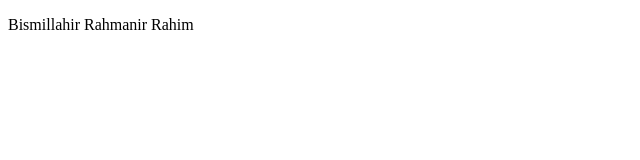
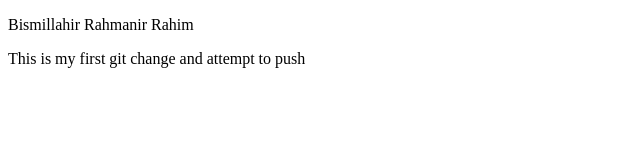
Before and after one commit to abdullah-alamin/first-website, a plain HTML site: page index.html in a window 1280 px wide. Shown: the whole page, without its empty margins (0-640 px from the left). Drawn offline with Linux system fonts and the light colour scheme.

Commit message:
first change

```diff
--- a/index.html
+++ b/index.html
@@ -7,5 +7,6 @@
 </head>
 <body>
     <p>Bismillahir Rahmanir Rahim</p>
+    <p>This is my first git change and attempt to push</p>
 </body>
 </html>
```
